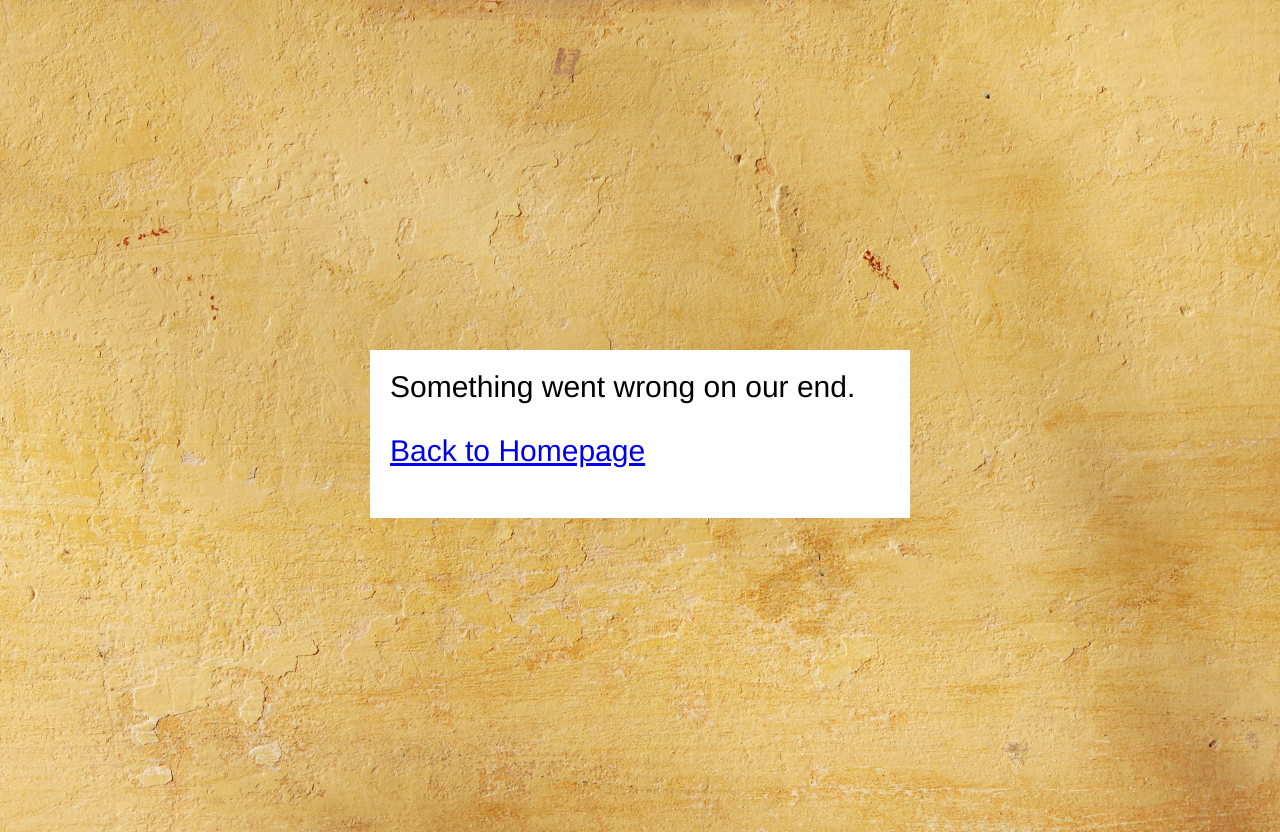
After one commit to yueweng/restaurant-recommender, a Flask app: template src/templates/500.html in a window 1280 px wide. The commit adds this page. Run offline with Flask 2, Linux system fonts and the light colour scheme; the template is opened without the code that fills it, so the values that code supplies are empty.

Commit message:
add 500 error page

```diff
--- a/src/app.py
+++ b/src/app.py
@@ -43,5 +43,9 @@ def recommendations(text):
                           df2_other=df2[1:11],
                           df3_other=df3[1:11])
 
+@app.errorhandler(500)
+def error_page(e):
+    return render_template('500.html')
+
 if __name__ == '__main__':
     app.run()
--- a/src/static/css/styles.css
+++ b/src/static/css/styles.css
@@ -235,6 +235,27 @@ body {
   cursor: pointer;
 }
 
+.error-wrapper {
+  position: relative;
+}
+
+.error-wrapper .img-background {
+  width: 100%;
+}
+
+.error-wrapper .error-box {
+  background: white;
+  font-size: 30px;
+  left: 0;
+  margin-left: auto;
+  margin-right: auto;
+  padding: 20px;
+  position: absolute;
+  right: 0;
+  top: 350px;
+  width: 500px;
+}
+
 .loader {
   display: none;
   border: 10px solid #f3f3f3; /* Light grey */
--- /dev/null
+++ b/src/templates/500.html
@@ -0,0 +1,14 @@
+<head>
+  <link rel="stylesheet" href="{{ url_for('static', filename='css/styles.css') }}">
+</head>
+<body>
+  <div class='error-wrapper'>
+    <img class='img-background' src="{{ url_for('static', filename='img/background.jpg') }}" />
+    <div class='error-box'>
+      <div class='text'>
+        Something went wrong on our end.
+      </div>
+      <p><a href="{{ url_for('index') }}">Back to Homepage</a></p>
+    </div>
+  </div>
+</body>
```
Also changed, not shown: src/static/img/background.jpg (added).
